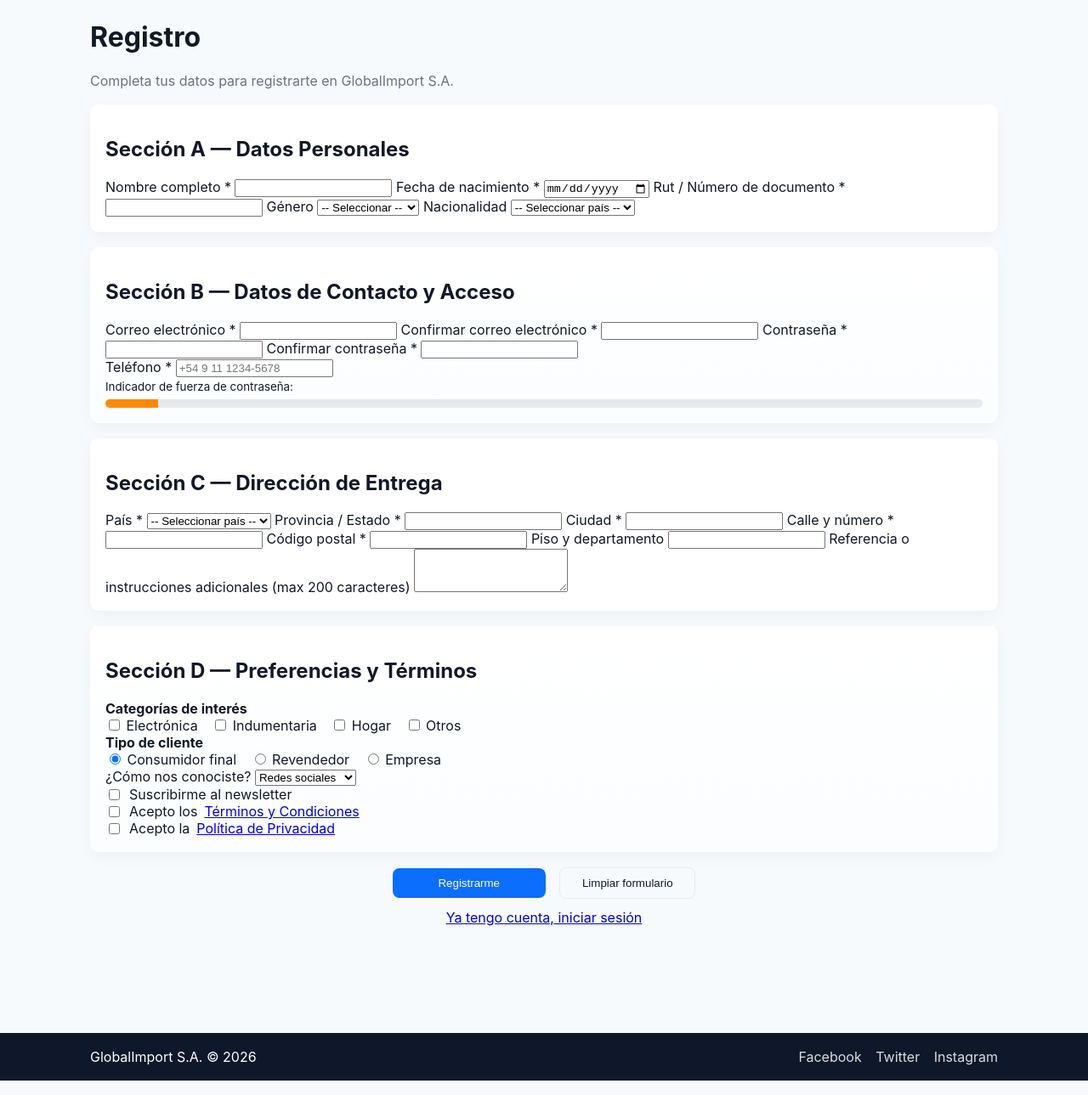
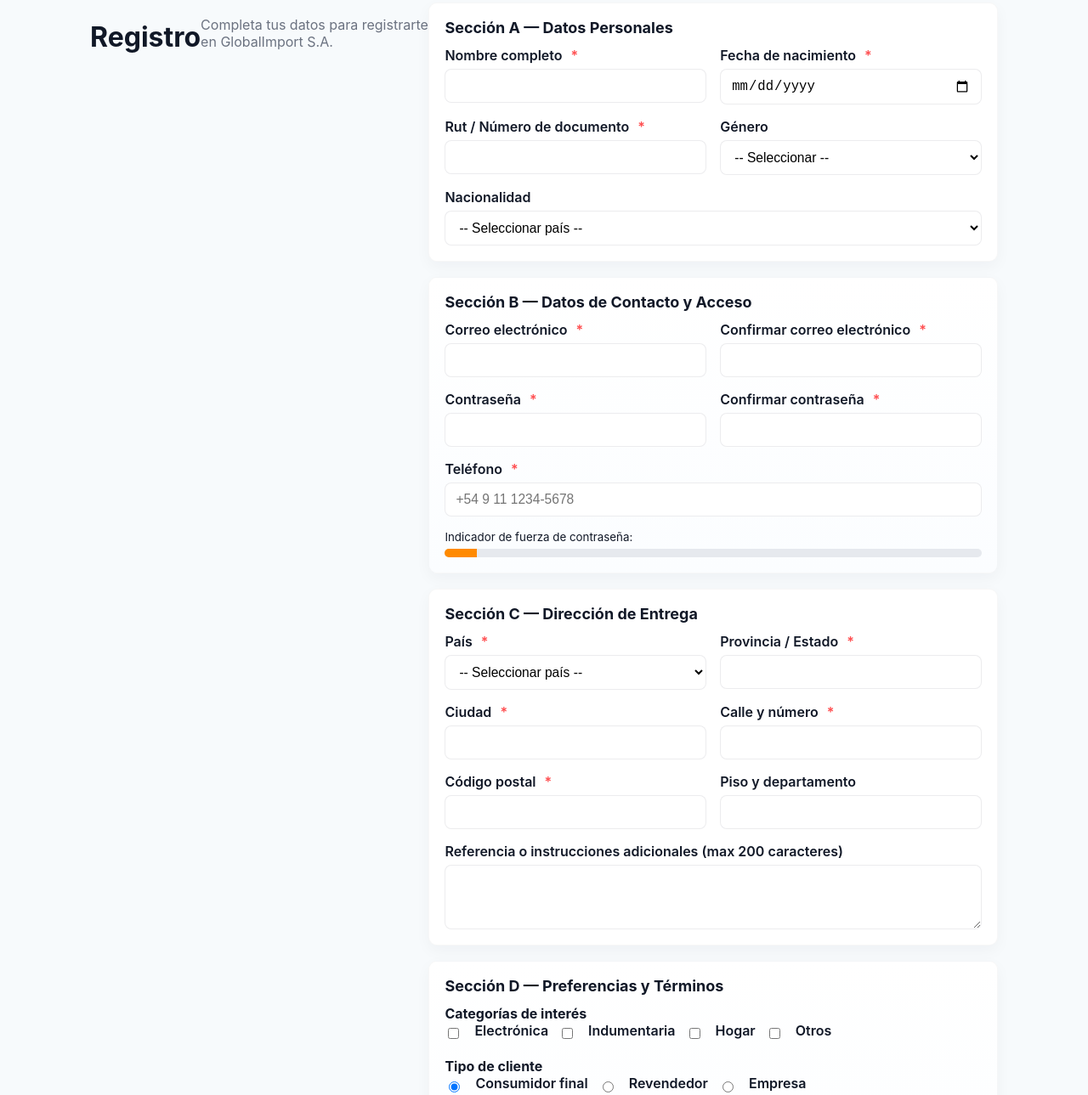
Before and after one commit to justkiwi1327/globalimport-web, a plain HTML site: page registro.html in a window 1280 px wide. Shown: the part 83-1372 px from the top of the page at 85% size. Drawn offline with Linux system fonts and the light colour scheme.

Commit message:
etapa2: sección de dirección y términos en formulario

```diff
--- a/registro.css
+++ b/registro.css
@@ -0,0 +1,70 @@
+/* Estilos específicos para el formulario de registro */
+:root{
+  --form-max-width:760px;
+  --field-gap:16px;
+  --primary: #0b6efd;
+  --accent: #ff8a00;
+  --muted: #6b7280;
+  --error: #ff4d4f;
+  --card-bg: #ffffff;
+}
+
+/* Contenedor centrado del formulario */
+main.container{display:flex;justify-content:center}
+form#registroForm{width:100%;max-width:var(--form-max-width)}
+
+.form-section{background:var(--card-bg);padding:18px;border-radius:10px;margin-bottom:18px;box-shadow:0 6px 18px rgba(15,23,42,0.04);border:1px solid rgba(2,6,23,0.03)}
+.form-section.alt{background:linear-gradient(180deg,#fff,#fbfdff)}
+.form-section h2{margin-top:0;margin-bottom:12px;font-size:1.125rem}
+
+/* Grid: dos columnas en desktop, una en mobile */
+.form-grid{display:grid;grid-template-columns:repeat(2,1fr);gap:var(--field-gap)}
+.field{display:flex;flex-direction:column}
+.field-full{grid-column:1 / -1}
+
+label{font-weight:600;margin-bottom:6px}
+label .req{color:var(--error);margin-left:6px}
+
+input[type="text"],
+input[type="email"],
+input[type="password"],
+input[type="tel"],
+input[type="date"],
+select,
+textarea{
+  padding:10px 12px;border-radius:8px;border:1px solid rgba(15,23,42,0.08);background:#fff;font-size:0.975rem;outline:none;transition:box-shadow .12s ease,border-color .12s ease,transform .12s ease;width:100%;
+}
+
+/* Focus state obligatorio */
+input:focus,select:focus,textarea:focus{
+  border-color:var(--primary);box-shadow:0 6px 18px rgba(11,110,253,0.12);transform:translateY(-1px);
+}
+
+/* Clase preparada para mostrar campos con error */
+.error{border-color:var(--error) !important;box-shadow:0 6px 18px rgba(255,77,79,0.12) !important}
+
+/* Password strength bar */
+.pw-strength{height:10px;background:#e6e9ee;border-radius:6px;overflow:hidden;margin-top:6px}
+.pw-bar{width:6%;height:100%;background:var(--accent);transition:width .18s ease}
+
+/* Choices layout for checkboxes/radios */
+.choices{display:flex;flex-wrap:wrap;gap:12px;align-items:center}
+.choices input{margin-right:6px}
+
+/* Buttons */
+.btn{padding:10px 14px;border-radius:8px;border:1px solid rgba(0,0,0,0.06);background:transparent}
+.btn.primary{background:var(--primary);color:#fff;border:none}
+
+/* Responsive: mobile single column */
+@media (max-width:700px){
+  .form-grid{grid-template-columns:1fr}
+  .field{width:100%}
+}
+
+/* Make inputs full width on small screens */
+@media (max-width:520px){
+  input,select,textarea{font-size:1rem}
+}
+
+/* Utility: visually hide but accessible */
+.sr-only{position:absolute;width:1px;height:1px;padding:0;margin:-1px;overflow:hidden;clip:rect(0,0,0,0);border:0}
--- a/registro.html
+++ b/registro.html
@@ -5,6 +5,7 @@
   <meta name="viewport" content="width=device-width, initial-scale=1">
   <title>Registro - GlobalImport S.A.</title>
   <link rel="stylesheet" href="style.css">
+  <link rel="stylesheet" href="registro.css">
 </head>
 <body>
   <header class="site-header">
@@ -25,38 +26,38 @@
 
     <form id="registroForm">
       <!-- Sección A: Datos Personales -->
-      <section class="form-section" style="background:#fff;padding:18px;border-radius:10px;margin-bottom:18px;box-shadow:0 6px 18px rgba(15,23,42,0.04);">
+      <section class="form-section">
         <h2>Sección A — Datos Personales</h2>
         <div class="form-grid">
-          <label>
-            Nombre completo *
-            <input type="text" name="nombre" required>
-          </label>
+          <div class="field">
+            <label for="nombre">Nombre completo <span class="req">*</span></label>
+            <input id="nombre" type="text" name="nombre" required>
+          </div>
 
-          <label>
-            Fecha de nacimiento *
-            <input type="date" name="nacimiento" required>
-          </label>
+          <div class="field">
+            <label for="nacimiento">Fecha de nacimiento <span class="req">*</span></label>
+            <input id="nacimiento" type="date" name="nacimiento" required>
+          </div>
 
-          <label>
-            Rut / Número de documento *
-            <input type="text" name="documento" required>
-          </label>
+          <div class="field">
+            <label for="documento">Rut / Número de documento <span class="req">*</span></label>
+            <input id="documento" type="text" name="documento" required>
+          </div>
 
-          <label>
-            Género
-            <select name="genero">
+          <div class="field">
+            <label for="genero">Género</label>
+            <select id="genero" name="genero">
               <option value="">-- Seleccionar --</option>
               <option>Masculino</option>
               <option>Femenino</option>
               <option>No binario</option>
               <option>Prefiero no decir</option>
             </select>
-          </label>
+          </div>
 
-          <label style="grid-column:1 / -1">
-            Nacionalidad
-            <select name="nacionalidad">
+          <div class="field field-full">
+            <label for="nacionalidad">Nacionalidad</label>
+            <select id="nacionalidad" name="nacionalidad">
               <option value="">-- Seleccionar país --</option>
               <option>Argentina</option>
               <option>Brasil</option>
@@ -67,57 +68,53 @@
               <option>España</option>
               <option>México</option>
             </select>
-          </label>
+          </div>
         </div>
       </section>
 
       <!-- Sección B: Contacto y Acceso -->
-      <section class="form-section" style="background:linear-gradient(180deg,#fff,#fbfdff);padding:18px;border-radius:10px;margin-bottom:18px;box-shadow:0 6px 18px rgba(15,23,42,0.04);">
+      <section class="form-section alt">
         <h2>Sección B — Datos de Contacto y Acceso</h2>
         <div class="form-grid">
-          <label>
-            Correo electrónico *
-            <input type="email" name="email" id="email" required>
-          </label>
-
-          <label>
-            Confirmar correo electrónico *
-            <input type="email" name="email2" id="email2" required>
-          </label>
-
-          <label>
-            Contraseña *
-            <input type="password" name="password" id="password" required>
-          </label>
-
-          <label>
-            Confirmar contraseña *
-            <input type="password" name="password2" id="password2" required>
-          </label>
-
-          <div style="grid-column:1 / -1">
-            <label>
-              Teléfono *
-              <input type="tel" name="telefono" placeholder="+54 9 11 1234-5678" required>
-            </label>
+          <div class="field">
+            <label for="email">Correo electrónico <span class="req">*</span></label>
+            <input id="email" type="email" name="email" required>
           </div>
 
-          <div style="grid-column:1 / -1">
+          <div class="field">
+            <label for="email2">Confirmar correo electrónico <span class="req">*</span></label>
+            <input id="email2" type="email" name="email2" required>
+          </div>
+
+          <div class="field">
+            <label for="password">Contraseña <span class="req">*</span></label>
+            <input id="password" type="password" name="password" required>
+          </div>
+
+          <div class="field">
+            <label for="password2">Confirmar contraseña <span class="req">*</span></label>
+            <input id="password2" type="password" name="password2" required>
+          </div>
+
+          <div class="field field-full">
+            <label for="telefono">Teléfono <span class="req">*</span></label>
+            <input id="telefono" type="tel" name="telefono" placeholder="+54 9 11 1234-5678" required>
+          </div>
+
+          <div class="field field-full">
             <small>Indicador de fuerza de contraseña:</small>
-            <div id="pwStrength" style="height:10px;background:#e6e9ee;border-radius:6px;overflow:hidden;margin-top:6px">
-              <div id="pwBar" style="width:6%;height:100%;background:#ff8a00;transition:width .18s ease"></div>
-            </div>
+            <div id="pwStrength" class="pw-strength"><div id="pwBar" class="pw-bar"></div></div>
           </div>
         </div>
       </section>
 
       <!-- Sección C: Dirección de Entrega -->
-      <section class="form-section" style="background:#fff;padding:18px;border-radius:10px;margin-bottom:18px;box-shadow:0 6px 18px rgba(15,23,42,0.04);">
+      <section class="form-section">
         <h2>Sección C — Dirección de Entrega</h2>
         <div class="form-grid">
-          <label>
-            País *
-            <select name="pais_entrega" required>
+          <div class="field">
+            <label for="pais_entrega">País <span class="req">*</span></label>
+            <select id="pais_entrega" name="pais_entrega" required>
               <option value="">-- Seleccionar país --</option>
               <option>Argentina</option>
               <option>Brasil</option>
@@ -128,85 +125,85 @@
               <option>España</option>
               <option>México</option>
             </select>
-          </label>
+          </div>
 
-          <label>
-            Provincia / Estado *
-            <input type="text" name="provincia" required>
-          </label>
+          <div class="field">
+            <label for="provincia">Provincia / Estado <span class="req">*</span></label>
+            <input id="provincia" type="text" name="provincia" required>
+          </div>
 
-          <label>
-            Ciudad *
-            <input type="text" name="ciudad" required>
-          </label>
+          <div class="field">
+            <label for="ciudad">Ciudad <span class="req">*</span></label>
+            <input id="ciudad" type="text" name="ciudad" required>
+          </div>
 
-          <label>
-            Calle y número *
-            <input type="text" name="calle" required>
-          </label>
+          <div class="field">
+            <label for="calle">Calle y número <span class="req">*</span></label>
+            <input id="calle" type="text" name="calle" required>
+          </div>
 
-          <label>
-            Código postal *
-            <input type="text" name="postal" required>
-          </label>
+          <div class="field">
+            <label for="postal">Código postal <span class="req">*</span></label>
+            <input id="postal" type="text" name="postal" required>
+          </div>
 
-          <label>
-            Piso y departamento
-            <input type="text" name="piso">
-          </label>
+          <div class="field">
+            <label for="piso">Piso y departamento</label>
+            <input id="piso" type="text" name="piso">
+          </div>
 
-          <label style="grid-column:1 / -1">
-            Referencia o instrucciones adicionales (max 200 caracteres)
-            <textarea name="referencia" maxlength="200" rows="3"></textarea>
-          </label>
+          <div class="field field-full">
+            <label for="referencia">Referencia o instrucciones adicionales (max 200 caracteres)</label>
+            <textarea id="referencia" name="referencia" maxlength="200" rows="3"></textarea>
+          </div>
         </div>
       </section>
 
       <!-- Sección D: Preferencias y Términos -->
-      <section class="form-section" style="background:linear-gradient(180deg,#fff,#fbfdff);padding:18px;border-radius:10px;margin-bottom:18px;box-shadow:0 6px 18px rgba(15,23,42,0.04);">
+      <section class="form-section alt">
         <h2>Sección D — Preferencias y Términos</h2>
         <div class="form-grid">
-          <div style="grid-column:1 / -1">
+          <div class="field field-full">
             <strong>Categorías de interés</strong>
-            <div>
-              <label><input type="checkbox" name="cat" value="electronica"> Electrónica</label>
-              <label style="margin-left:12px"><input type="checkbox" name="cat" value="indumentaria"> Indumentaria</label>
-              <label style="margin-left:12px"><input type="checkbox" name="cat" value="hogar"> Hogar</label>
-              <label style="margin-left:12px"><input type="checkbox" name="cat" value="otros"> Otros</label>
+            <div class="choices">
+              <input type="checkbox" id="cat_electronica" name="cat" value="electronica"><label for="cat_electronica"> Electrónica</label>
+              <input type="checkbox" id="cat_indumentaria" name="cat" value="indumentaria"><label for="cat_indumentaria"> Indumentaria</label>
+              <input type="checkbox" id="cat_hogar" name="cat" value="hogar"><label for="cat_hogar"> Hogar</label>
+              <input type="checkbox" id="cat_otros" name="cat" value="otros"><label for="cat_otros"> Otros</label>
             </div>
           </div>
 
-          <div style="grid-column:1 / -1">
+          <div class="field field-full">
             <strong>Tipo de cliente</strong>
-            <div>
-              <label><input type="radio" name="tipo" value="consumidor" checked> Consumidor final</label>
-              <label style="margin-left:12px"><input type="radio" name="tipo" value="revendedor"> Revendedor</label>
-              <label style="margin-left:12px"><input type="radio" name="tipo" value="empresa"> Empresa</label>
+            <div class="choices">
+              <input type="radio" id="tipo_consumidor" name="tipo" value="consumidor" checked><label for="tipo_consumidor"> Consumidor final</label>
+              <input type="radio" id="tipo_revendedor" name="tipo" value="revendedor"><label for="tipo_revendedor"> Revendedor</label>
+              <input type="radio" id="tipo_empresa" name="tipo" value="empresa"><label for="tipo_empresa"> Empresa</label>
             </div>
           </div>
 
-          <label>
-            ¿Cómo nos conociste?
-            <select name="conocio">
+          <div class="field">
+            <label for="conocio">¿Cómo nos conociste?</label>
+            <select id="conocio" name="conocio">
               <option>Redes sociales</option>
               <option>Recomendación</option>
               <option>Búsqueda web</option>
               <option>Publicidad</option>
               <option>Otro</option>
             </select>
-          </label>
+          </div>
 
-          <label style="display:flex;align-items:center;gap:8px">
-            <input type="checkbox" name="newsletter"> Suscribirme al newsletter
-          </label>
+          <div class="field" style="align-items:center;display:flex;gap:8px">
+            <input type="checkbox" id="newsletter" name="newsletter"><label for="newsletter">Suscribirme al newsletter</label>
+          </div>
 
-          <label style="display:flex;align-items:center;gap:8px">
-            <input type="checkbox" id="aceptaTerminos" required> Acepto los <a href="#" onclick="alert('Términos ficticios.');return false;">Términos y Condiciones</a>
-          </label>
+          <div class="field" style="align-items:center;display:flex;gap:8px">
+            <input type="checkbox" id="aceptaTerminos" required><label for="aceptaTerminos"> Acepto los <a href="#" onclick="alert('Términos ficticios.');return false;">Términos y Condiciones</a> <span class="req">*</span></label>
+          </div>
 
-          <label style="display:flex;align-items:center;gap:8px">
-            <input type="checkbox" id="aceptaPrivacidad" required> Acepto la <a href="#" onclick="alert('Política de privacidad ficticia.');return false;">Política de Privacidad</a>
-          </label>
+          <div class="field" style="align-items:center;display:flex;gap:8px">
+            <input type="checkbox" id="aceptaPrivacidad" required><label for="aceptaPrivacidad"> Acepto la <a href="#" onclick="alert('Política de privacidad ficticia.');return false;">Política de Privacidad</a> <span class="req">*</span></label>
+          </div>
         </div>
       </section>
 
```
